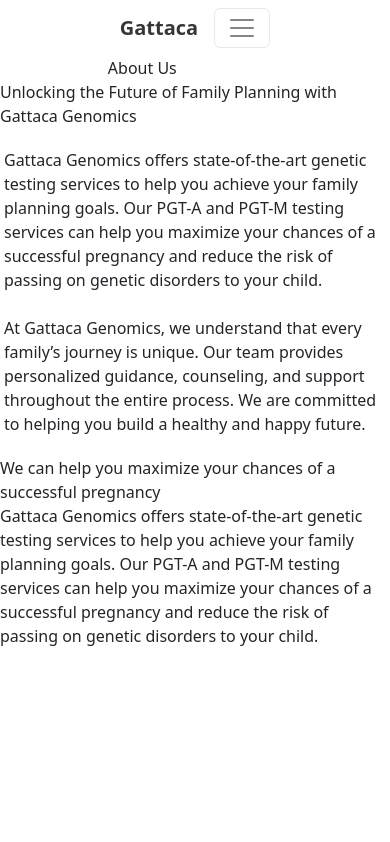
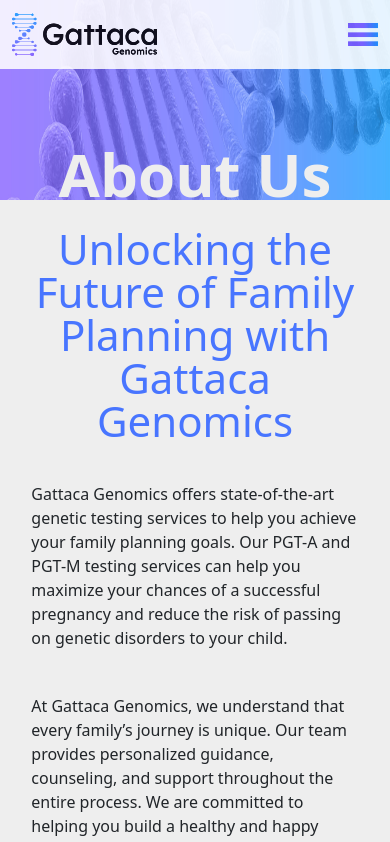
Before and after one commit to gitsistematico/webSide, an Angular app: page /aboutUs in a window 390 px wide. Shown: the top 842 px of the page. Built offline with nearby package versions, Linux system fonts and the light colour scheme; a web font is replaced by a local one.

Commit message:
ajusmnet header

```diff
--- a/src/app/about-us/about-us.component.scss
+++ b/src/app/about-us/about-us.component.scss
@@ -1,3 +1,99 @@
+@media screen and (max-width: 480px) {
+  .first-container {
+    display: flex;
+    flex-direction: column;
+    justify-content: space-between;
+    width: 100%;
+    height: 200px;
+    padding: 0;
+    margin: 0;
+    background-image: url("../../assets/images/header-aboutus.jpg");
+    background-repeat: no-repeat;
+    background-size: 100% 100%;
+
+    .header-about-Us {
+      display: flex;
+      flex-direction: column;
+      align-items: center;
+      width: 100%;
+      font-size: 95px;
+      font-weight: 700;
+      color: #eeeeee;
+      .title-a {
+        font-size: 60px;
+        margin-top: calc(18% - 10px);
+      }
+    }
+  }
+  .unlocking {
+    display: flex;
+    flex-direction: column;
+    background-color: #eeeeee;
+    align-items: center;
+    gap: 20px;
+    padding: 7%;
+    .blue-title {
+      text-align: center;
+      width: 100%;
+      font-size: 42px;
+      font-weight: 500;
+      line-height: 43px;
+      color: #4875ff;
+    }
+
+    .p-1 {
+      font-size: 16px;
+    }
+  }
+  .blue-line {
+    background: transparent linear-gradient(270deg, #0a98ff 0%, #7d56ff 100%);
+    width: 100%;
+    height: 20px;
+  }
+
+  .footer-aboutUs {
+    display: flex;
+    flex-direction: row;
+    align-items: center;
+    width: 100%;
+    height: 520px;
+    background-image: url("../../assets/images/gattaca-stock-aboutus-desktop.jpg");
+    background-size: 100% 100%;
+    background-repeat: no-repeat;
+    .foot-container {
+        width: 100%;
+        display: flex;
+        flex-direction: row;
+        justify-content: center;
+      .conten-blue {
+        display: flex;
+        flex-direction: column;
+        justify-content: space-around;
+        width: 70%;
+        height: 439px;
+        padding: 30px;
+        background: linear-gradient(180deg, #1e53d8 0%, #7d56ff 100%) 0% 0% no-repeat padding-box;
+        border-radius: 50px 0px 90px 0px;
+        opacity: 0.87;
+        .one-part{
+            font-size: 25px;
+            color: #ffffff;
+            font-weight: 400;
+            text-align: center;
+            line-height: 30px;
+        }
+        .secon-part{
+            font-size: 15px;
+            color: #ffffff;
+            // font-weight: 400;
+            // text-align: center;
+        }
+      }
+    }
+  }
+}
+
+
 @media screen and (min-width: 481px) and (max-width: 1928px) {
   .first-container {
     width: 100%;
@@ -44,7 +140,7 @@
   .blue-line {
     background: transparent linear-gradient(270deg, #0a98ff 0%, #7d56ff 100%);
     width: 100%;
-    height: 41px;
+    height: 20px;
   }
 
   .footer-aboutUs {
--- a/src/app/cotact-us/cotact-us.component.html
+++ b/src/app/cotact-us/cotact-us.component.html
@@ -17,10 +17,10 @@
                         <svg class="icon" xmlns="http://www.w3.org/2000/svg" viewBox="0 0 512 512"><path d="M64 112c-8.8 0-16 7.2-16 16v22.1L220.5 291.7c20.7 17 50.4 17 71.1 0L464 150.1V128c0-8.8-7.2-16-16-16H64zM48 212.2V384c0 8.8 7.2 16 16 16H448c8.8 0 16-7.2 16-16V212.2L322 328.8c-38.4 31.5-93.7 31.5-132 0L48 212.2zM0 128C0 92.7 28.7 64 64 64H448c35.3 0 64 28.7 64 64V384c0 35.3-28.7 64-64 64H64c-35.3 0-64-28.7-64-64V128z"/></svg>
                         <h4>Email</h4>
                     </div>
-                    <p>information@gattaca.com</p>
-                    <p>Sales@gattaca.com</p>
-                    <p>Support@gattaca.com </p>
-                    <p>Technology@gattaca.com</p>
+                    <p>info@gattacagenomics.com</p>
+                    <!-- <p>Sales@gattaca.com</p> -->
+                    <p>Support@gattacagenomics.com </p>
+                    <!-- <p>Technology@gattaca.com</p> -->
                 </section>
                 <section class="phone-information">
                     <div class="info-title">
--- a/src/app/header/header.component.html
+++ b/src/app/header/header.component.html
@@ -1,54 +1,99 @@
 <nav class="navbar navbar-expand-lg background-header">
   <div class="container">
     <div class="hide-menu">
-            <a class="navbar-brand" href="#">Gattaca</a>
+      <div class="bar-header">
+        <a class="navbar-brand" href="#" routerLink="/home">
+          <img src="assets/images/logo_gattaca.svg" alt="" />
+        </a>
 
         <div class="nav-button">
-                <button (click)=toggleDisplayDivIf(1) class="navbar-toggler" type="button" data-toggle="collapse" data-target="#navbarResponsive"
-                    aria-controls="navbarResponsive" aria-expanded="false" aria-label="Toggle navigation">
-                    <span class="navbar-toggler-icon"></span>
-                </button>
-                <!-- *ngIf="!isShowDivIf" --- hide and show -->
-                <div [ngClass]="!isShowDivIf ? 'responsive__active' : 'responsive__inactive'" class="collapse navbar-collapse vertical-menu" id="navbarResponsive">
+          <img
+            src="assets/images/burgermenu.svg"
+            (click)="toggleDisplayDivIf(1)"
+            type="button"
+            data-toggle="collapse"
+            data-target="#navbarResponsive"
+            aria-controls="navbarResponsive"
+            aria-expanded="false"
+            aria-label="Toggle navigation"
+          />
+        </div>
+      </div>
+
+      <div
+        [ngClass]="!isShowDivIf ? 'responsive__active' : 'responsive__inactive'"
+        class="collapse navbar-collapse vertical-menu"
+        id="navbarResponsive"
+      >
         <ul class="navbar-nav ml-auto">
-                        <li (click)=toggleDisplayDivIf(1) class="nav-item" routerLinkActive="active">
-                            <a class="nav-link" routerLink="/home">About Us</a>
+          <li
+            (click)="toggleDisplayDivIf(1)"
+            class="nav-item"
+            routerLinkActive="active"
+          >
+            <a class="nav-link" routerLink="/aboutUs">About Us</a>
           </li>
-                        <li (click)=toggleDisplayDivIf(1) class="nav-item" routerLinkActive="active">
+          <li
+            (click)="toggleDisplayDivIf(1)"
+            class="nav-item"
+            routerLinkActive="active"
+          >
             <a class="nav-link" routerLink="/tecnology">Technology</a>
           </li>
-                        <li (click)=toggleDisplayDivIf(1) class="nav-item" routerLinkActive="active">
+          <li
+            (click)="toggleDisplayDivIf(1)"
+            class="nav-item"
+            routerLinkActive="active"
+          >
             <a class="nav-link" routerLink="/contactUs">Contact Us</a>
           </li>
-                        <li (click)=toggleDisplayDivIf(1) class="nav-item" routerLinkActive="active">
+          <li
+            (click)="toggleDisplayDivIf(1)"
+            class="nav-item"
+            routerLinkActive="active"
+          >
             <a class="nav-link" routerLink="/blog">Blog</a>
           </li>
         </ul>
       </div>
     </div>
-        </div>
 
     <div class="horizontal-menu">
       <!-- <a class="navbar-brand" href="#">Gattaca</a>  -->
-            <img src="assets/images/logo_gattaca.svg" alt="">
+      <img src="assets/images/logo_gattaca.svg" alt="" routerLink="/home" />
       <div class="option-horizontal-menu">
-                <label (click)=toggleDisplayDivIf() class="nav-item" routerLinkActive="active">
-                    <a class="nav-link" routerLink="/home">About Us</a>
+        <label
+          (click)="toggleDisplayDivIf()"
+          class="nav-item"
+          routerLinkActive="active"
+        >
+          <a class="nav-link" routerLink="/aboutUs">About Us</a>
         </label>
 
-                <label (click)=toggleDisplayDivIf() class="nav-item" routerLinkActive="active">
+        <label
+          (click)="toggleDisplayDivIf()"
+          class="nav-item"
+          routerLinkActive="active"
+        >
           <a class="nav-link" routerLink="/tecnology">Technology</a>
         </label>
 
-                <label (click)=toggleDisplayDivIf() class="nav-item" routerLinkActive="active">
+        <label
+          (click)="toggleDisplayDivIf()"
+          class="nav-item"
+          routerLinkActive="active"
+        >
           <a class="nav-link" routerLink="/contactUs">Contact Us</a>
         </label>
 
-                <label (click)=toggleDisplayDivIf() class="nav-item" routerLinkActive="active">
+        <label
+          (click)="toggleDisplayDivIf()"
+          class="nav-item"
+          routerLinkActive="active"
+        >
           <a class="nav-link" routerLink="/blog">Blog</a>
         </label>
       </div>
-
     </div>
   </div>
 </nav>
--- a/src/app/header/header.component.scss
+++ b/src/app/header/header.component.scss
@@ -16,13 +16,32 @@
   }
   .hide-menu {
     display: flex;
-    flex-direction: row;
+    flex-direction: column;
     justify-content: space-between;
     justify-items: center;
+    // align-items: center;
     width: 100%;
-    .nav-button {
+    .bar-header{
       display: flex;
-      flex-direction: column;
+      flex-direction: row;
+      align-items: center;
+      .navbar-brand{
+        img{
+          width: 50%;
+        }
+      }
+
+      .nav-button {
+        display: flex;
+        flex-direction: column;
+        align-items: end;
+        img{
+          width: 50%;
+        }
+        .logo-button{
+          width: 50%;
+        }
+      }
     }
   }
 }
--- a/src/app/home/home.component.scss
+++ b/src/app/home/home.component.scss
@@ -6,10 +6,10 @@
     .first-container {
       width: 100%;
       height: 720px;
-      background: url("../../assets/images/gattaca-stock-homeheroe.jpg");
+      background-image: url("../../assets/images/gattaca-stock-homeheroe.jpg");
       background-repeat: no-repeat;
       background-attachment: fixed;
-      background-size: cover;
+      background-size: 100% 100%;
       .preimplantation {
         display: flex;
         flex-direction: row;
@@ -170,7 +170,7 @@
       background: url("../../assets/images/gattaca-stock-homeheroe.jpg");
       background-repeat: no-repeat;
       background-attachment: fixed;
-      background-size: cover;
+      background-size: 85% 100%;
       .preimplantation {
         display: flex;
         flex-direction: column;
```
Also changed, not shown: src/assets/images/gattaca-stock-aboutustus-mobile.jpg (renamed from src/assets/images/gattaca site slices/gattaca-stock-aboutustus-mobile.jpg). Lines whose indentation alone changed are shown as unchanged.
